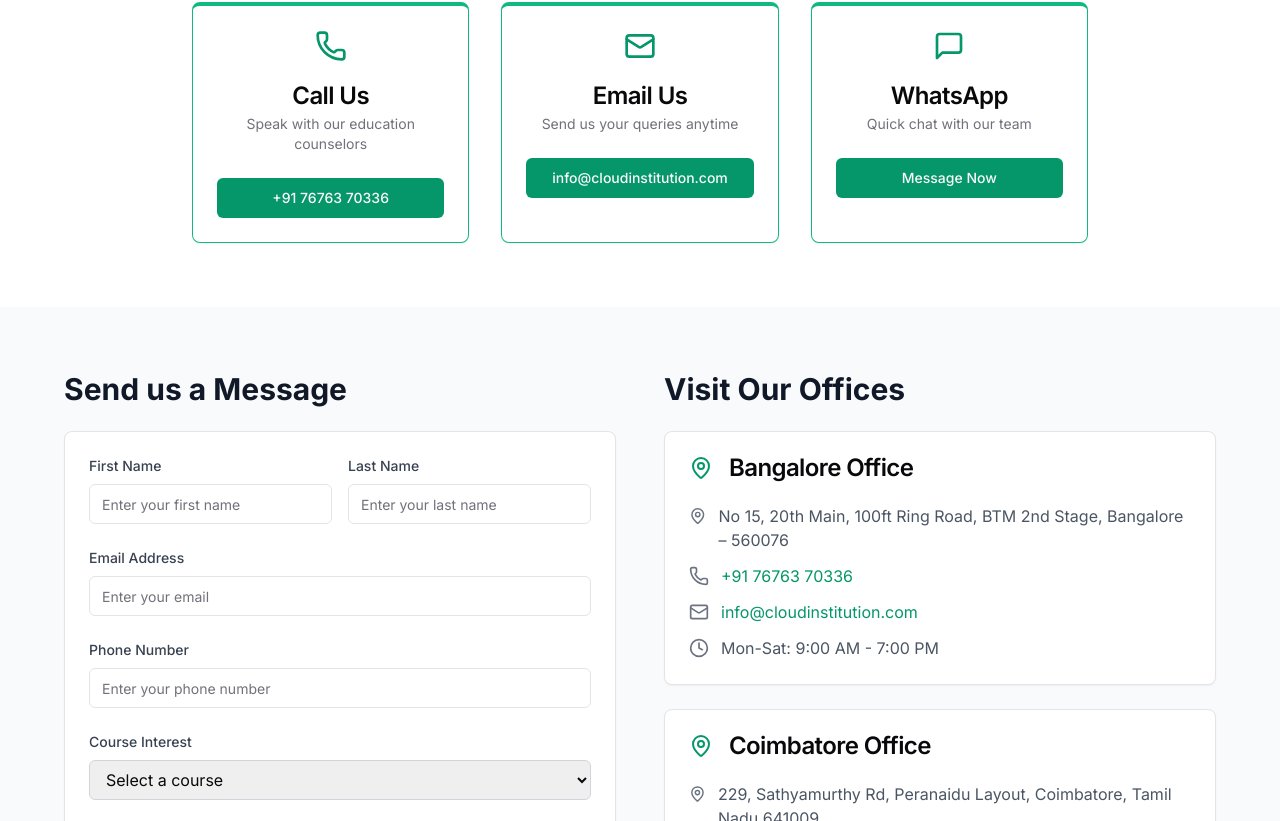
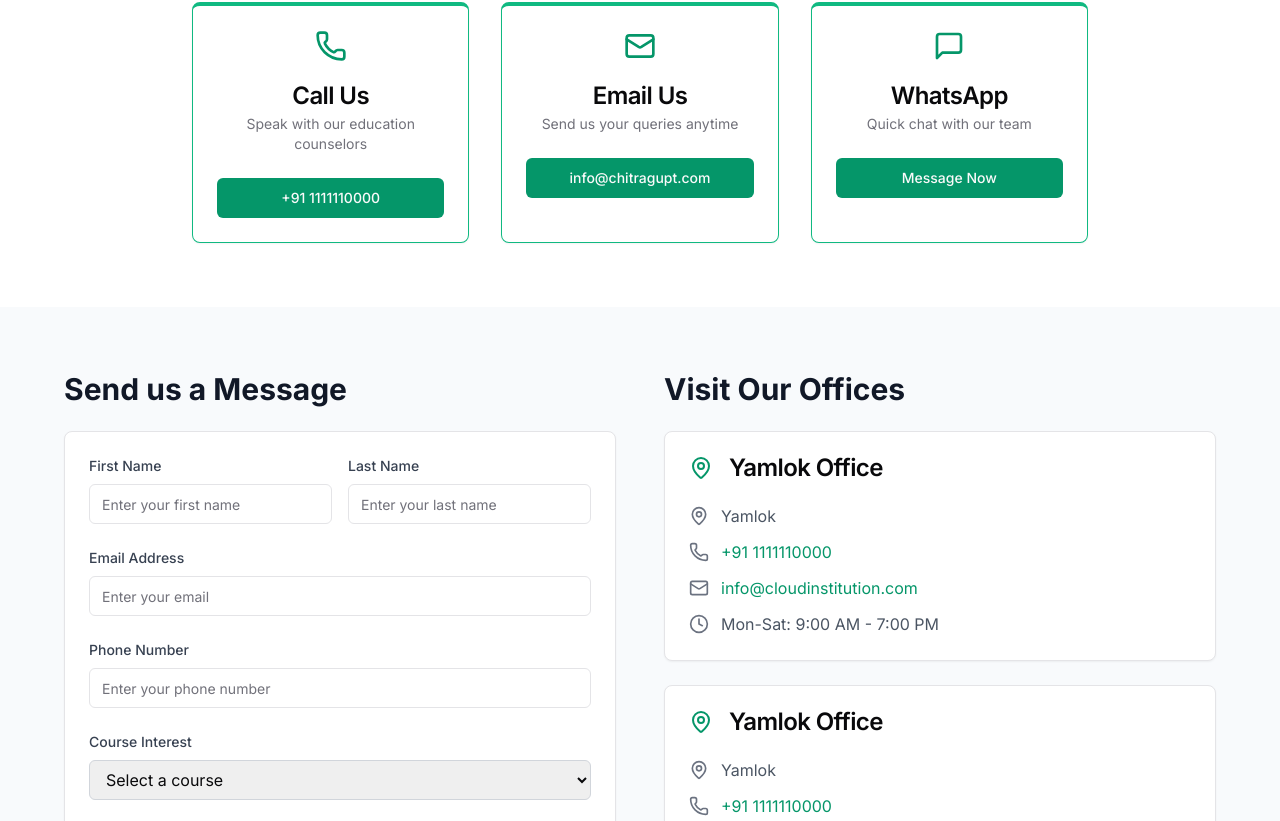
Before and after one commit to MeghVyas3132/LMS, a Next.js app: page /contact in a window 1280 px wide. Shown: the part 619-1440 px from the top of the page. Built offline with nearby package versions, Linux system fonts and the light colour scheme; no server answers.

Commit message:
Chitragupt 3

```diff
--- a/app/contact/page.tsx
+++ b/app/contact/page.tsx
@@ -9,17 +9,17 @@ import MainLayout from "@/components/main-layout"
 export default function ContactPage() {
   const contactInfo = [
     {
-      title: "Bangalore Office",
-      address: "No 15, 20th Main, 100ft Ring Road, BTM 2nd Stage, Bangalore – 560076",
-      phone: "+91 76763 70336",
+      title: "Yamlok Office",
+      address: "Yamlok",
+      phone: "+91 1111110000",
       email: "info@cloudinstitution.com",
       hours: "Mon-Sat: 9:00 AM - 7:00 PM",
       icon: <MapPin className="h-6 w-6 text-emerald-600" />
     },
     {
-      title: "Coimbatore Office",
-      address: "229, Sathyamurthy Rd, Peranaidu Layout, Coimbatore, Tamil Nadu 641009",
-      phone: "+91 84319 66507",
+      title: "Yamlok Office",
+      address: "Yamlok",
+      phone: "+91 1111110000",
       email: "info@cloudinstitution.com",
       hours: "Mon-Sat: 9:00 AM - 7:00 PM",
       icon: <MapPin className="h-6 w-6 text-emerald-600" />
@@ -30,23 +30,23 @@ export default function ContactPage() {
     {
       title: "Call Us",
       description: "Speak with our education counselors",
-      value: "+91 76763 70336",
+      value: "+91 1111110000",
       icon: <Phone className="h-8 w-8 text-emerald-600" />,
-      action: "tel:+917676370336"
+      action: "tel:+911111110000"
     },
     {
       title: "Email Us",
       description: "Send us your queries anytime",
-      value: "info@cloudinstitution.com",
+      value: "info@chitragupt.com",
       icon: <Mail className="h-8 w-8 text-emerald-600" />,
-      action: "mailto:info@cloudinstitution.com"
+      action: "mailto:info@chitragupt.com"
     },
     {
       title: "WhatsApp",
       description: "Quick chat with our team",
       value: "Message Now",
       icon: <MessageSquare className="h-8 w-8 text-emerald-600" />,
-      action: "https://api.whatsapp.com/send?phone=917676370336"
+      action: "https://api.whatsapp.com/send?phone=911111110000"
     }
   ]
 
--- a/components/home/Footer.tsx
+++ b/components/home/Footer.tsx
@@ -158,32 +158,30 @@ export default function Footer() {
             <h3 className="font-semibold text-lg mb-4 text-emerald-400">Contact Us</h3>
             <address className="not-italic text-gray-400 space-y-2">
               <div className="mb-4">
-                <h4 className="font-medium text-white mb-2">Bangalore</h4>
+                <h4 className="font-medium text-white mb-2">Yamlok</h4>
                 <div className="flex items-start gap-2">
                   <MapPin className="h-5 w-5 text-emerald-400 mt-0.5" />
                   <p>
-                    No 15, 20th Main, 100ft Ring Road,<br />
-                    BTM 2nd Stage, Bangalore – 560076
+                    Yamlok
                   </p>
                 </div>
                 <div className="flex items-center gap-2 mt-2">
                   <Phone className="h-5 w-5 text-emerald-400" />
-                  <p>+91 76763 70336</p>
+                  <p>+91 1111110000</p>
                 </div>
               </div>
 
               <div>
-                <h4 className="font-medium text-white mb-2">Coimbatore</h4>
+                <h4 className="font-medium text-white mb-2">Yamlok</h4>
                 <div className="flex items-start gap-2">
                   <MapPin className="h-5 w-5 text-emerald-400 mt-0.5" />
                   <p>
-                    229, Sathyamurthy Rd, Peranaidu Layout,<br />
-                    Coimbatore, Tamil Nadu 641009
+                    Yamlok
                   </p>
                 </div>
                 <div className="flex items-center gap-2 mt-2">
                   <Phone className="h-5 w-5 text-emerald-400" />
-                  <p>+91 84319 66507</p>
+                  <p>+91 1111110000</p>
                 </div>
               </div>
 
```
